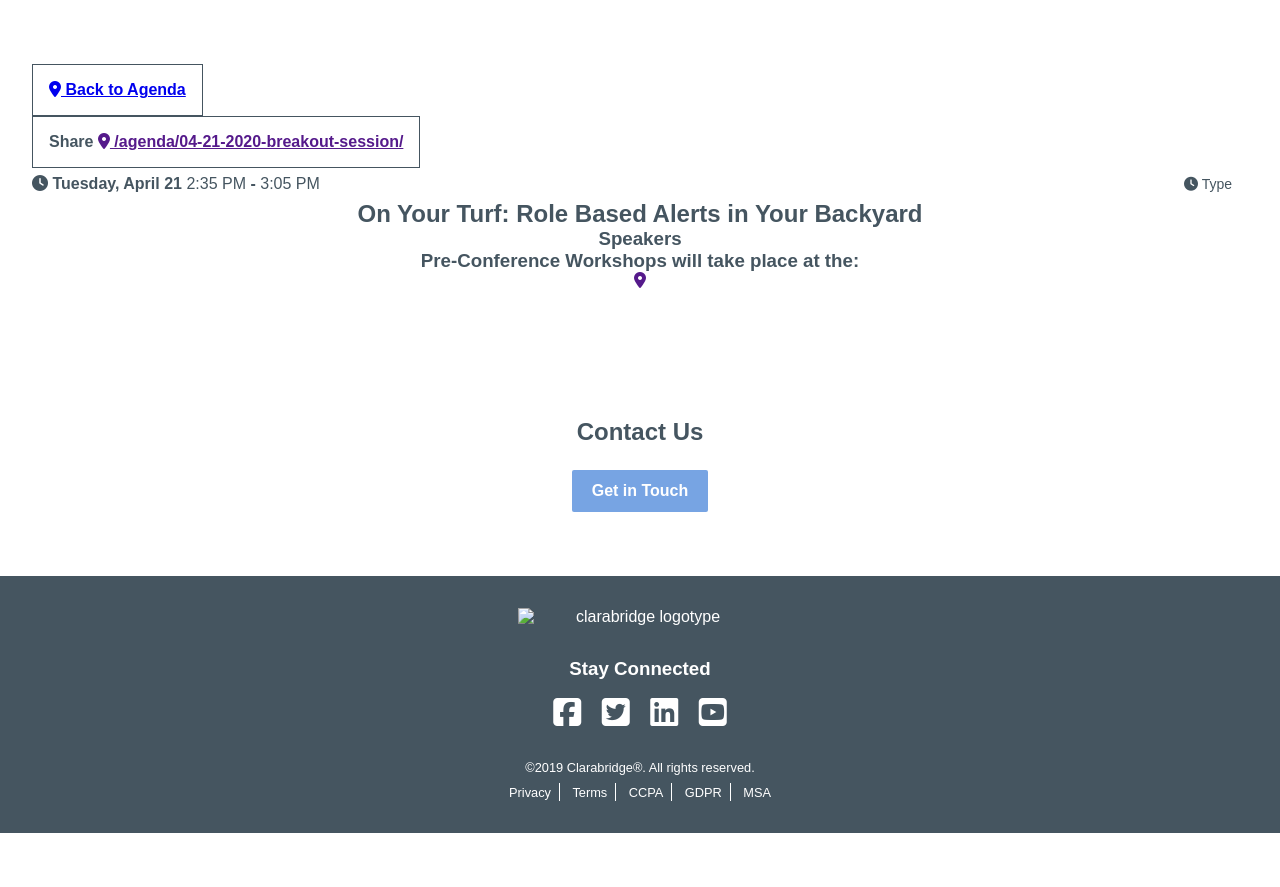
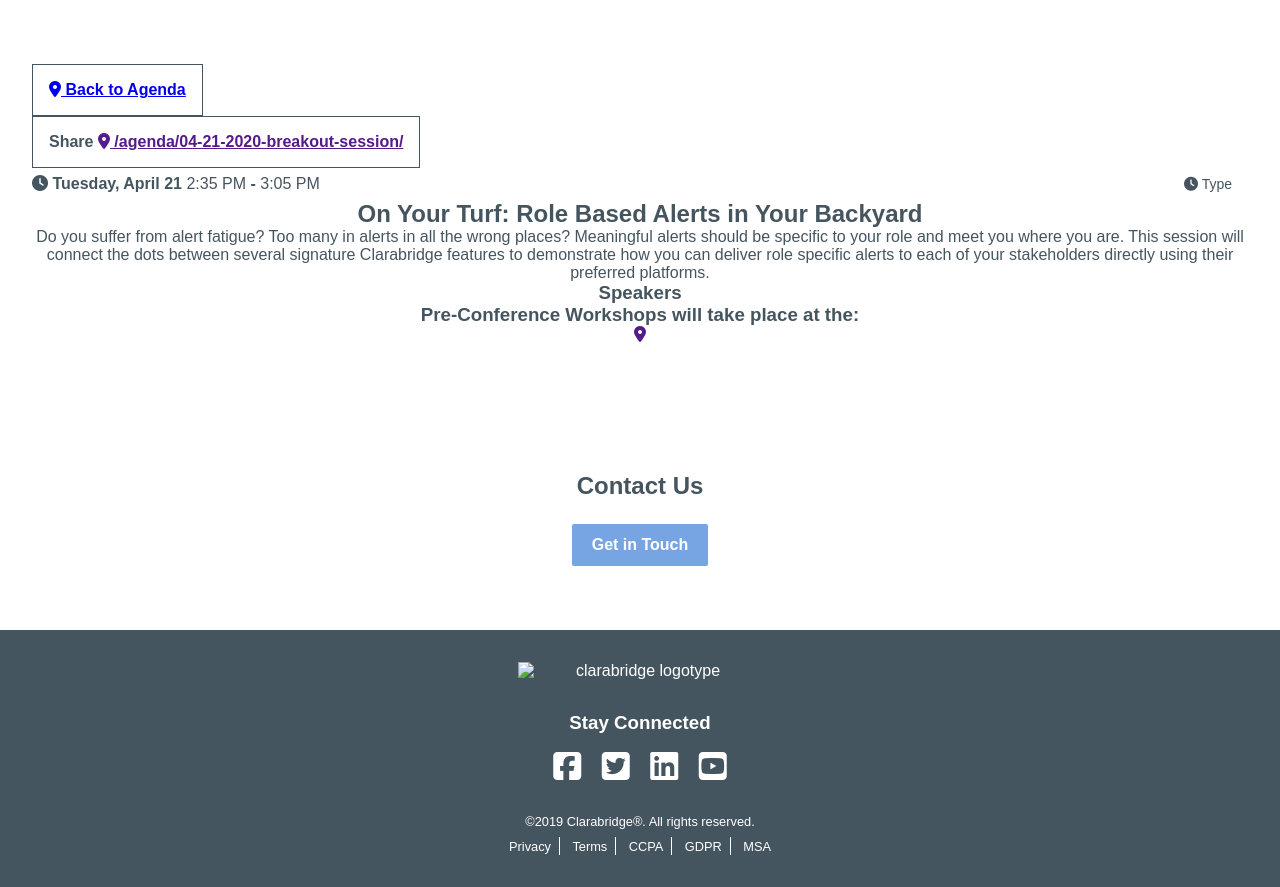
Before and after one commit to marcusrelacion/c3-marketing-site, a Jekyll site: the page built from _agenda/04-21-2020-breakout-session.markdown, in a window 1280 px wide and 1163 px high. Shown: the part 276-1163 px from the top of the window. Built offline with Jekyll 4.4.1, drawn with Linux system fonts in a browser that asks for light colours; nearby versions of some CDN libraries; some web fonts are replaced.

Commit message:
Updated 04 21 2020 Breakout Session

```diff
--- a/_agenda/04-21-2020-breakout-session.markdown
+++ b/_agenda/04-21-2020-breakout-session.markdown
@@ -2,6 +2,8 @@
 title: 'On Your Turf: Role Based Alerts in Your Backyard'
 date: 2020-04-21 14:35:00 -04:00
 position: 21
+modal:
+  url: on-your-turf
 event:
   date: 2020-04-21 14:35:00 -04:00
   start-time: 2:35 PM
@@ -13,3 +15,5 @@ filter-time:
 filter-type:
   is-session-breakout: true
 ---
+
+Do you suffer from alert fatigue? Too many in alerts in all the wrong places? Meaningful alerts should be specific to your role and meet you where you are. This session will connect the dots between several signature Clarabridge features to demonstrate how you can deliver role specific alerts to each of your stakeholders directly using their preferred platforms.
```
